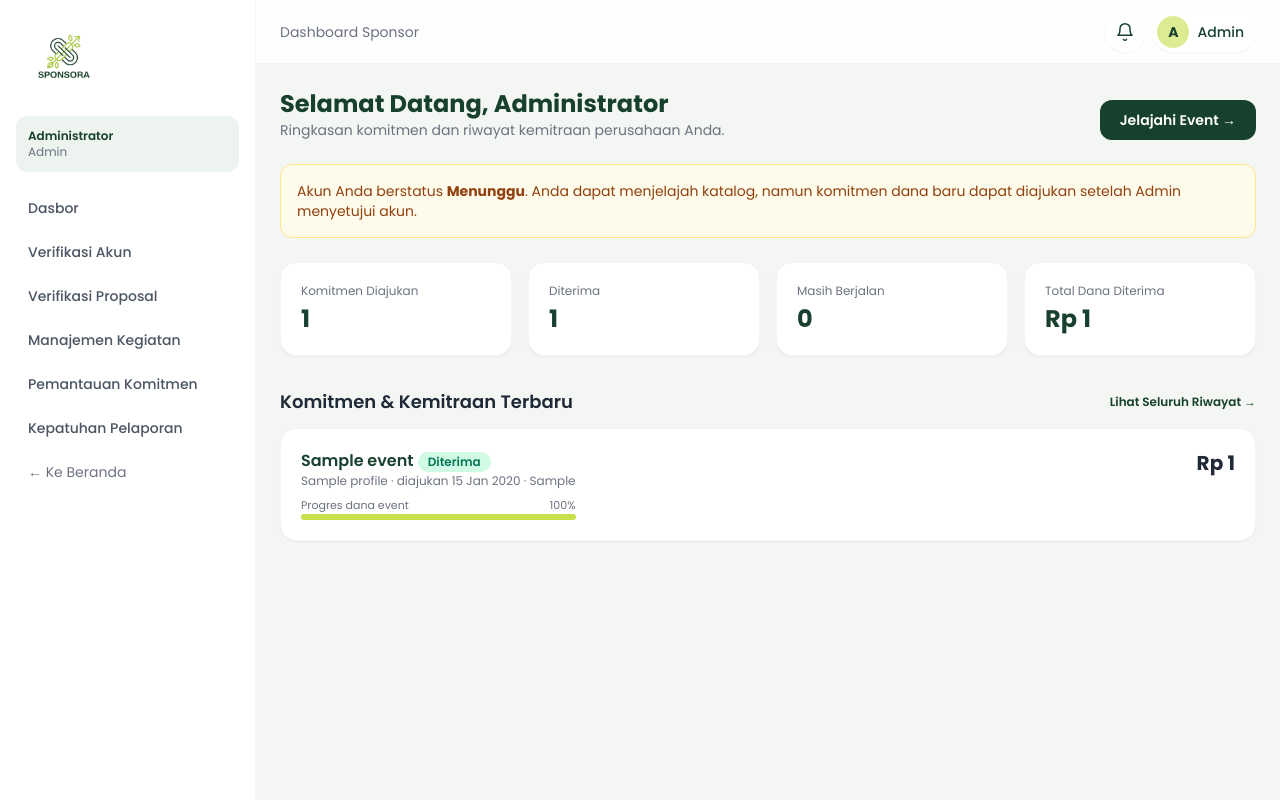
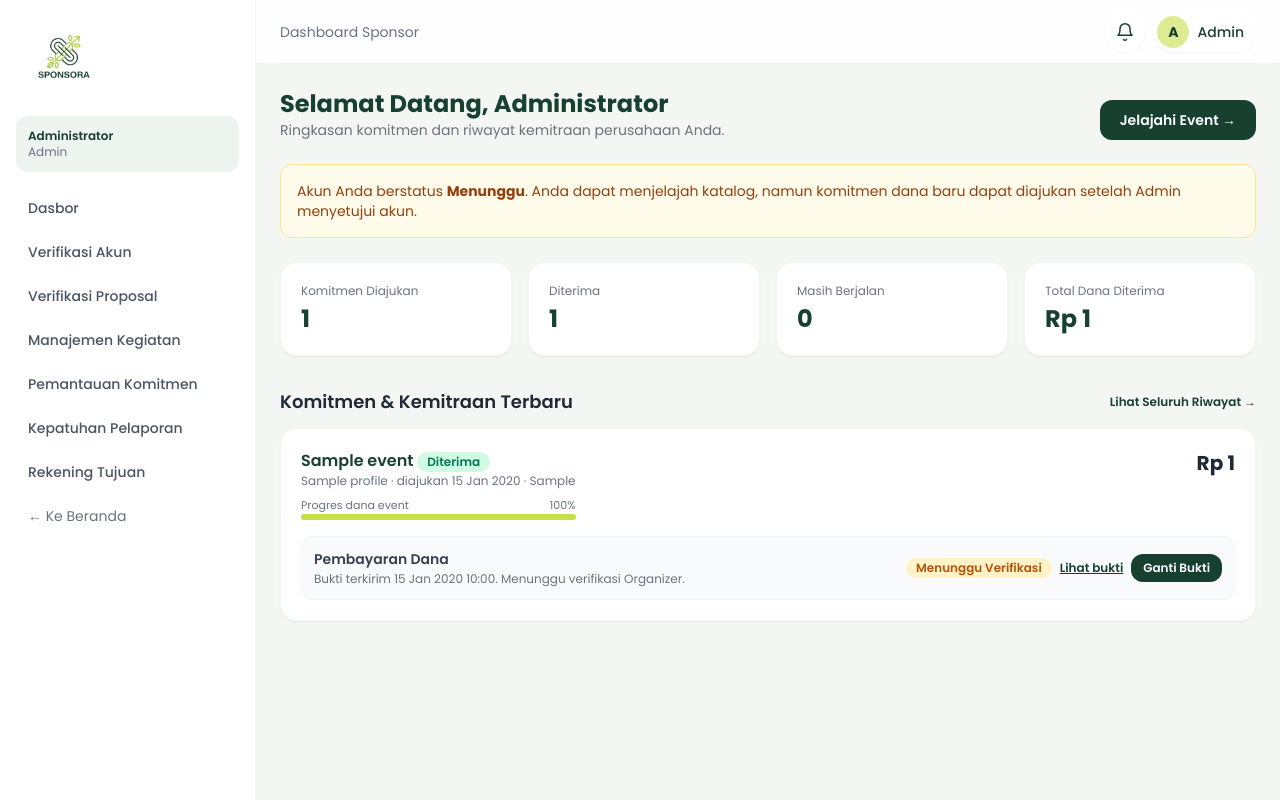
Before and after one commit to Reiker20/sponsora-web, a Laravel app: page /sponsor/dashboard in a window 1280 px wide. Run offline with Laravel 12, Linux system fonts and the light colour scheme; a user stored in the database is signed in; data comes from the database, SQL or seed files in the repository; tables that the repository leaves empty hold one stand-in row (values such as "Sample post"); data that the repository does not hold is empty; some libraries are stand-ins or nearby versions.

Commit message:
SCRUM-81: Admin mengelola rekening tujuan transfer

```diff
--- a/app/Http/Controllers/SponsorController.php
+++ b/app/Http/Controllers/SponsorController.php
@@ -8,6 +8,7 @@ use App\Models\Notifikasi;
 use App\Models\Report;
 use App\Models\ReportReview;
 use Illuminate\Http\Request;
+use Illuminate\Support\Facades\Storage;
 use Illuminate\Support\Facades\Auth;
 
 class SponsorController extends Controller
@@ -122,6 +123,42 @@ class SponsorController extends Controller
         return back()->with('komitmen_sukses', $data['nominal']);
     }
 
+    /** Scrum 73: Sponsor mengunggah bukti pembayaran atas komitmen yang sudah diterima Organizer */
+    public function unggahBukti(Request $request, Commitment $commitment)
+    {
+        abort_unless($commitment->sponsor_id === $this->me()->id, 403);
+        abort_unless($commitment->status === 'Diterima', 403, 'Bukti pembayaran hanya dapat diunggah untuk komitmen yang sudah diterima Organizer.');
+        abort_if($commitment->status_pembayaran === 'Terverifikasi', 403, 'Pembayaran ini sudah diverifikasi dan tidak dapat diubah.');
+
+        $data = $request->validate([
+            'bukti' => 'required|file|mimes:pdf,jpg,jpeg,png|max:5120',
+            'catatan_pembayaran' => 'nullable|string|max:300',
+        ], [
+            'bukti.required' => 'Pilih berkas bukti pembayaran terlebih dahulu.',
+            'bukti.mimes' => 'Bukti harus berformat PDF, JPG, atau PNG.',
+            'bukti.max' => 'Ukuran bukti maksimal 5 MB.',
+        ]);
+
+        if ($commitment->bukti_pembayaran) {
+            Storage::delete($commitment->bukti_pembayaran);
+        }
+
+        $commitment->update([
+            'bukti_pembayaran' => $request->file('bukti')->store('pembayaran'),
+            'catatan_pembayaran' => $data['catatan_pembayaran'] ?? null,
+            'status_pembayaran' => 'Menunggu Verifikasi',
+            'tanggal_bukti' => now(),
+        ]);
+
+        Notifikasi::kirim(
+            $commitment->event->organizer->user_id,
+            $this->me()->nama_perusahaan." mengunggah bukti pembayaran untuk \"{$commitment->event->judul}\".",
+            route('organizer.komitmen')
+        );
+
+        return back()->with('success', 'Bukti pembayaran terkirim. Menunggu verifikasi Organizer.');
+    }
+
     /** Sponsor mengajukan ulang setelah Organizer memilih Negosiasi */
     // public function resubmit(Request $request, Commitment $commitment)
     // {
--- a/app/Models/Commitment.php
+++ b/app/Models/Commitment.php
@@ -9,8 +9,10 @@ class Commitment extends Model
     protected $fillable = [
         'event_id', 'sponsor_id', 'nominal', 'bentuk_dukungan', 'catatan', 'catatan_organizer',
         'nominal_usulan', 'status', 'tanggal_pengajuan',
+        'status_pembayaran', 'bukti_pembayaran', 'catatan_pembayaran', 'tanggal_bukti',
     ];
-    protected $casts = ['tanggal_pengajuan' => 'datetime'];
+    // protected $casts = ['tanggal_pengajuan' => 'datetime'];
+    protected $casts = ['tanggal_pengajuan' => 'datetime', 'tanggal_bukti' => 'datetime'];
 
     public function event()   { return $this->belongsTo(Event::class); }
     public function sponsor() { return $this->belongsTo(SponsorProfile::class, 'sponsor_id'); }
--- a/database/seeders/DatabaseSeeder.php
+++ b/database/seeders/DatabaseSeeder.php
@@ -19,6 +19,7 @@ class DatabaseSeeder extends Seeder
         $this->call([
             AdminSeeder::class,
             CategorySeeder::class,
+            BankAccountSeeder::class,
         ]);
 
         // 2. Akun Demo Organizer
--- a/resources/views/components/badge.blade.php
+++ b/resources/views/components/badge.blade.php
@@ -7,6 +7,7 @@ $map = [
   'Diterima' => 'bg-emerald-100 text-emerald-700', 'Perlu Revisi' => 'bg-orange-100 text-orange-700',
   'Ditolak' => 'bg-red-100 text-red-700', 'Negosiasi' => 'bg-sky-100 text-sky-700', 'Dikirim' => 'bg-sky-100 text-sky-700',
   'Selesai' => 'bg-brand-100 text-brand', 'Dilaporkan' => 'bg-lime/50 text-brand', 'Terlambat' => 'bg-red-100 text-red-700',
+  'Belum Dibayar' => 'bg-gray-100 text-gray-600',
 ];
 @endphp
 <span {{ $attributes->merge(['class' => 'inline-block whitespace-nowrap rounded-full px-2.5 py-0.5 text-xs font-semibold '.($map[$s] ?? 'bg-gray-100 text-gray-600')]) }}>{{ $s }}</span>
--- a/resources/views/layouts/panel.blade.php
+++ b/resources/views/layouts/panel.blade.php
@@ -11,7 +11,8 @@ $menus = [
    ['Jelajahi Event', 'events.index', 'events.*'], ['Laporan Program', 'sponsor.laporan.index', 'sponsor.laporan*'], ['Profil Perusahaan', 'sponsor.profil', 'sponsor.profil*']],
  'admin' => [['Dasbor', 'admin.dashboard', 'admin.dashboard'], ['Verifikasi Akun', 'admin.akun', 'admin.akun*'],
    ['Verifikasi Proposal', 'admin.proposal', 'admin.proposal*'], ['Manajemen Kegiatan', 'admin.kegiatan', 'admin.kegiatan*'],
-   ['Pemantauan Komitmen', 'admin.komitmen', 'admin.komitmen*'], ['Kepatuhan Pelaporan', 'admin.pelaporan', 'admin.pelaporan*']],
+   ['Pemantauan Komitmen', 'admin.komitmen', 'admin.komitmen*'], ['Kepatuhan Pelaporan', 'admin.pelaporan', 'admin.pelaporan*'],
+   ['Rekening Tujuan', 'admin.rekening', 'admin.rekening*']],
 ][$u->role];
 @endphp
 <body class="bg-[#f3f6f2] font-sans text-gray-800 antialiased" x-data="{side:false}">
--- /dev/null
+++ b/resources/views/sponsor/_pembayaran.blade.php
@@ -0,0 +1,47 @@
+@if($c->status === 'Diterima')
+<div class="mt-4 rounded-xl border border-gray-100 bg-gray-50 p-3 text-sm" x-data="{ open: false }">
+  <div class="flex flex-wrap items-center justify-between gap-2">
+    <div>
+      <p class="font-semibold text-gray-700">Pembayaran Dana</p>
+      <p class="mt-0.5 text-xs text-gray-500">
+        @if($c->status_pembayaran === 'Belum Dibayar')
+          Silakan transfer dana sesuai komitmen, lalu unggah bukti pembayarannya.
+        @elseif($c->status_pembayaran === 'Menunggu Verifikasi')
+          Bukti terkirim {{ $c->tanggal_bukti?->format('d M Y H:i') }}. Menunggu verifikasi Organizer.
+        @elseif($c->status_pembayaran === 'Terverifikasi')
+          Pembayaran sudah diverifikasi.
+        @else
+          Bukti pembayaran perlu diunggah ulang.
+        @endif
+      </p>
+    </div>
+    <div class="flex flex-wrap items-center gap-2">
+      <x-badge :s="$c->status_pembayaran"/>
+      @if($c->bukti_pembayaran)
+        <a href="{{ route('files.show', ['pembayaran', $c->id]) }}" target="_blank" class="text-xs font-semibold text-brand underline">Lihat bukti</a>
+      @endif
+      @if($c->status_pembayaran !== 'Terverifikasi')
+        <button type="button" @click="open = !open" class="btn btn-primary btn-sm">{{ $c->bukti_pembayaran ? 'Ganti Bukti' : 'Unggah Bukti Pembayaran' }}</button>
+      @endif
+    </div>
+  </div>
+
+  @if($c->status_pembayaran !== 'Terverifikasi')
+    <form x-show="open" x-cloak method="POST" action="{{ route('sponsor.komitmen.bukti', $c) }}" enctype="multipart/form-data" class="mt-3 grid gap-3 sm:grid-cols-3">
+      @csrf
+      <div class="sm:col-span-2">
+        <label class="label">Bukti pembayaran * <span class="font-normal text-gray-400">(PDF/JPG/PNG, maks 5 MB)</span></label>
+        <input type="file" name="bukti" accept=".pdf,.jpg,.jpeg,.png" required class="input !p-2 text-xs">
+      </div>
+      <div>
+        <label class="label">Catatan (opsional)</label>
+        <input name="catatan_pembayaran" maxlength="300" class="input">
+      </div>
+      <div class="flex justify-end gap-2 sm:col-span-3">
+        <button type="button" @click="open = false" class="btn btn-outline btn-sm">Batal</button>
+        <button class="btn btn-primary btn-sm">Kirim Bukti</button>
+      </div>
+    </form>
+  @endif
+</div>
+@endif
--- a/resources/views/sponsor/dashboard.blade.php
+++ b/resources/views/sponsor/dashboard.blade.php
@@ -1,33 +1,84 @@
+
 @extends('layouts.panel')
 @section('title', 'Dashboard Sponsor')
 @section('crumb', 'Dashboard Sponsor')
 @section('heading', 'Selamat Datang, ' . auth()->user()->displayName())
 @section('sub', 'Ringkasan komitmen dan riwayat kemitraan perusahaan Anda.')
-@section('actions')<a href="{{ route('events.index') }}" class="btn btn-primary">Jelajahi Event →</a>@endsection
+@section('actions')
+    <a href="{{ route('events.index') }}" class="btn btn-primary">Jelajahi Event →</a>
+@endsection
+
 @section('content')
 @unless(auth()->user()->isVerified())
-  <div class="mb-6 rounded-xl border border-amber-200 bg-amber-50 p-4 text-sm text-amber-800">Akun Anda berstatus <b>{{ auth()->user()->status_verifikasi }}</b>. Anda dapat menjelajah katalog, namun komitmen dana baru dapat diajukan setelah Admin menyetujui akun.
-    @if(auth()->user()->catatan_verifikasi) <br>Catatan Admin: {{ auth()->user()->catatan_verifikasi }} @endif</div>
+    <div class="mb-6 rounded-xl border border-amber-200 bg-amber-50 p-4 text-sm text-amber-800">
+        Akun Anda berstatus <b>{{ auth()->user()->status_verifikasi }}</b>. Anda dapat menjelajah katalog, namun komitmen dana baru dapat diajukan setelah Admin menyetujui akun.
+        @if(auth()->user()->catatan_verifikasi)
+            <br>Catatan Admin: {{ auth()->user()->catatan_verifikasi }}
+        @endif
+    </div>
 @endunless
+
 <div class="grid grid-cols-2 gap-4 lg:grid-cols-4">
-  <x-stat label="Komitmen Diajukan" :value="$stats['total']"/><x-stat label="Diterima" :value="$stats['diterima']"/>
-  <x-stat label="Masih Berjalan" :value="$stats['berjalan']"/><x-stat label="Total Dana Diterima" :value="'Rp '.number_format($stats['dana'],0,',','.')"/></div>
+    <x-stat label="Komitmen Diajukan" :value="$stats['total']"/>
+    <x-stat label="Diterima" :value="$stats['diterima']"/>
+    <x-stat label="Masih Berjalan" :value="$stats['berjalan']"/>
+    <x-stat label="Total Dana Diterima" :value="'Rp '.number_format($stats['dana'],0,',','.')"/>
+</div>
 
 <div class="mb-3 mt-8 flex items-center justify-between">
-  <h2 class="text-lg font-semibold">Komitmen & Kemitraan Terbaru</h2>
-  <a href="{{ route('sponsor.riwayat') }}" class="text-xs font-semibold text-brand hover:underline">Lihat Seluruh Riwayat →</a>
+    <h2 class="text-lg font-semibold">Komitmen & Kemitraan Terbaru</h2>
+    <a href="{{ route('sponsor.riwayat') }}" class="text-xs font-semibold text-brand hover:underline">
+        Lihat Seluruh Riwayat →
+    </a>
 </div>
+
 <div class="space-y-3">
 @forelse($commitments as $c)
-  <div class="card">
-    <div class="flex flex-col justify-between gap-3 sm:flex-row sm:items-start">
-      <div><a href="{{ route('events.show', $c->event) }}" class="font-semibold text-brand hover:underline">{{ $c->event->judul }}</a> <x-badge :s="$c->status"/>
-        <p class="text-xs text-gray-500">{{ $c->event->organizer->nama_organisasi }} · diajukan {{ $c->tanggal_pengajuan->format('d M Y') }} · {{ $c->bentuk_dukungan }}</p>
-        <div class="mt-2 max-w-sm"><div class="flex justify-between text-[11px] text-gray-500"><span>Progres dana event</span><span>{{ $c->event->progress }}%</span></div>
-          <div class="h-1.5 rounded-full bg-gray-100"><div class="h-1.5 rounded-full bg-lime" style="width: {{ $c->event->progress }}%"></div></div></div></div>
-      <p class="text-xl font-bold">@rp($c->nominal)</p></div>
-    @if($c->status === 'Diterima' && in_array($c->event->status, ['Selesai','Dilaporkan']))<a class="mt-3 inline-block text-sm font-semibold text-brand underline" href="{{ route('sponsor.laporan.show', $c->event) }}">Lihat laporan program →</a>@endif
-  </div>
-@empty<p class="card text-center text-sm text-gray-500">Belum ada komitmen. <a class="font-semibold text-brand underline" href="{{ route('events.index') }}">Cari event</a> untuk mulai berkontribusi.</p>@endforelse
+    <div class="card">
+        <div class="flex flex-col justify-between gap-3 sm:flex-row sm:items-start">
+            <div>
+                <a href="{{ route('events.show', $c->event) }}" class="font-semibold text-brand hover:underline">
+                    {{ $c->event->judul }}
+                </a>
+                <x-badge :s="$c->status"/>
+
+                <p class="text-xs text-gray-500">
+                    {{ $c->event->organizer->nama_organisasi }}
+                    · diajukan {{ $c->tanggal_pengajuan->format('d M Y') }}
+                    · {{ $c->bentuk_dukungan }}
+                </p>
+
+                <div class="mt-2 max-w-sm">
+                    <div class="flex justify-between text-[11px] text-gray-500">
+                        <span>Progres dana event</span>
+                        <span>{{ $c->event->progress }}%</span>
+                    </div>
+                    <div class="h-1.5 rounded-full bg-gray-100">
+                        <div class="h-1.5 rounded-full bg-lime" style="width: {{ $c->event->progress }}%"></div>
+                    </div>
+                </div>
+            </div>
+
+            <p class="text-xl font-bold">@rp($c->nominal)</p>
+        </div>
+
+        @include('sponsor._pembayaran', ['c' => $c])
+
+        @if($c->status === 'Diterima' && in_array($c->event->status, ['Selesai','Dilaporkan']))
+            <a class="mt-3 inline-block text-sm font-semibold text-brand underline"
+               href="{{ route('sponsor.laporan.show', $c->event) }}">
+                Lihat laporan program →
+            </a>
+        @endif
+    </div>
+@empty
+    <p class="card text-center text-sm text-gray-500">
+        Belum ada komitmen.
+        <a class="font-semibold text-brand underline" href="{{ route('events.index') }}">
+            Cari event
+        </a>
+        untuk mulai berkontribusi.
+    </p>
+@endforelse
 </div>
 @endsection
--- a/resources/views/sponsor/riwayat.blade.php
+++ b/resources/views/sponsor/riwayat.blade.php
@@ -91,6 +91,7 @@
           </div>
         </div>
       </div>
+      @include('sponsor._pembayaran', ['c' => $c])
     </div>
   @empty
     <div class="card py-12 text-center text-gray-500">
--- a/routes/web.php
+++ b/routes/web.php
@@ -68,6 +68,8 @@ Route::middleware(['auth', 'role:sponsor'])->prefix('sponsor')->name('sponsor.')
     Route::post('/event/{event}/komitmen', [SponsorController::class, 'storeCommitment'])->name('komitmen.store');
     // Route::post('/komitmen/{commitment}/ajukan-ulang', [SponsorController::class, 'resubmit'])->name('komitmen.resubmit');
 
+    Route::post('/komitmen/{commitment}/bukti-pembayaran', [SponsorController::class, 'unggahBukti'])->name('komitmen.bukti');
+
     Route::get('/laporan', [SponsorController::class, 'laporanIndex'])->name('laporan.index');
     Route::get('/laporan/{event}', [SponsorController::class, 'laporanShow'])->name('laporan.show');
     Route::post('/laporan/{report}/tanggapi', [SponsorController::class, 'tanggapi'])->name('laporan.tanggapi');
@@ -85,4 +87,12 @@ Route::middleware(['auth', 'role:admin'])->prefix('admin')->name('admin.')->grou
     Route::delete('/kegiatan/{event}', [AdminController::class, 'kegiatanDestroy'])->name('kegiatan.destroy');
     Route::get('/komitmen', [AdminController::class, 'komitmen'])->name('komitmen');
     Route::get('/pelaporan', [AdminController::class, 'pelaporan'])->name('pelaporan');
+
+
+    // SCRUM-81: rekening tujuan transfer
+    Route::get('/rekening', [AdminController::class, 'rekening'])->name('rekening');
+    Route::post('/rekening', [AdminController::class, 'rekeningStore'])->name('rekening.store');
+    Route::put('/rekening/{rekening}', [AdminController::class, 'rekeningUpdate'])->name('rekening.update');
+    Route::post('/rekening/{rekening}/status', [AdminController::class, 'rekeningToggle'])->name('rekening.toggle');
+    Route::delete('/rekening/{rekening}', [AdminController::class, 'rekeningDestroy'])->name('rekening.destroy');
 });
```
Also changed, not shown: app/Http/Controllers/AdminController.php (+53 -0 lines), app/Http/Controllers/FileController.php (+8 -0 lines), app/Models/BankAccount.php (added, +23 -0 lines), database/seeders/BankAccountSeeder.php (added, +21 -0 lines), resources/views/admin/rekening.blade.php (added, +50 -0 lines), resources/views/organizer/komitmen.blade.php (+83 -9 lines), tests/Feature/BankAccountTest.php (added, +71 -0 lines), tests/Feature/BuktiPembayaranTest.php (added, +206 -0 lines), database/migrations/2026_11_19_095242_add_bukti_pembayaran_to_commitments_table.php (added), database/migrations/2026_11_22_161721_create_bank_accounts_table.php (added).
